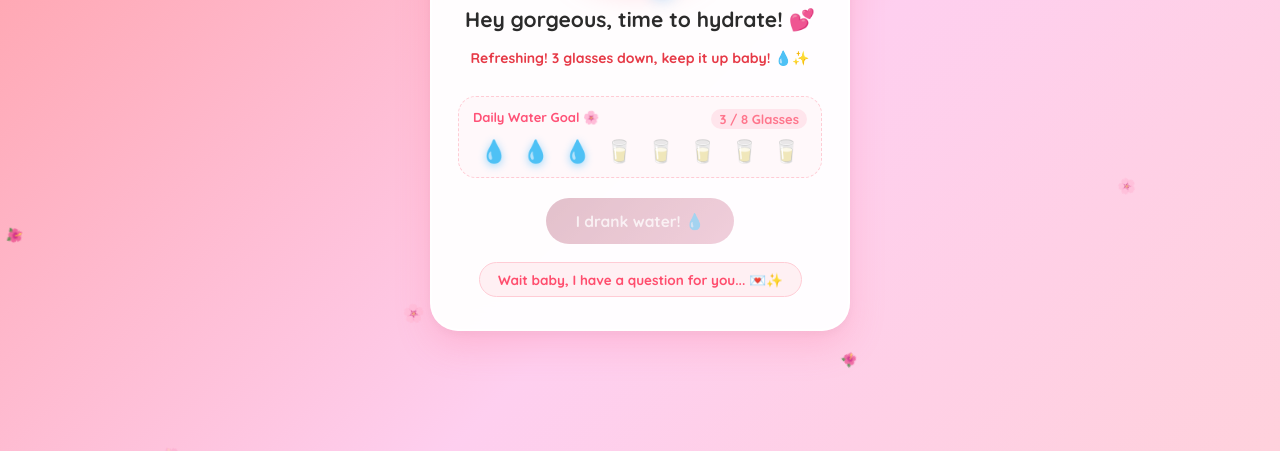
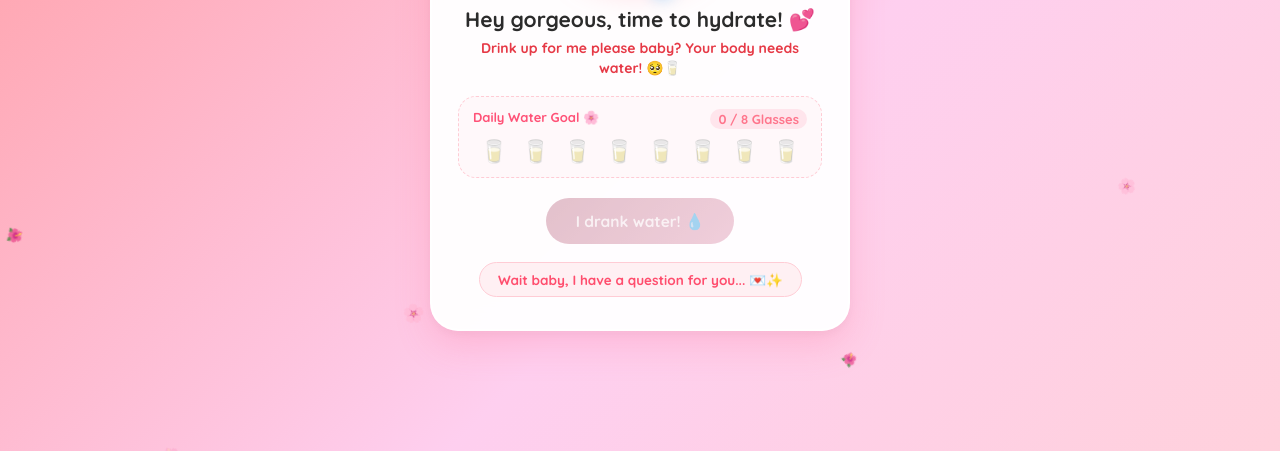
Before and after one commit to Chiffuu144/hi-baby-, a plain HTML site: page index.html in a window 1280 px wide. Shown: the part 349-800 px from the top of the page. Drawn offline with Linux system fonts and the light colour scheme.

Commit message:
Auto-reset hydration tracker at midnight each new day, persist progress same day

```diff
--- a/index.html
+++ b/index.html
@@ -83,19 +83,28 @@
     </main>
 
     <script>
-        let cupsFilled = parseInt(localStorage.getItem('cupsFilled')) || 3;
+        // ==========================================
+        // DAILY RESET: Resets at midnight (new calendar day)
+        // ==========================================
+        function getTodayKey() {
+            const now = new Date();
+            // Format: YYYY-MM-DD in local time
+            return `${now.getFullYear()}-${String(now.getMonth()+1).padStart(2,'0')}-${String(now.getDate()).padStart(2,'0')}`;
+        }
 
-        const hydrationMessages = [
-            "Drink up for me please baby? Your body needs water! 🥺🥛",
-            "Good start baby! Drink more water for me please 💕",
-            "Proud of you! Keep going pretty girl, stay hydrated! 🌸",
-            "Refreshing! 3 glasses down, keep it up baby! 💧✨",
-            "Halfway there my love! You're doing so amazing! 🥰💖",
-            "Rawrrr good girl! Keep drinking more water baby! 🐾💕",
-            "Yayy almost done! Just 2 more glasses, you got this baby! 🌷✨",
-            "Just 1 more glass left! One final sip for your boy! 💍🌹",
-            "YAYYY! 8 glasses done! You reached your goal today! 🎉💖"
-        ];
+        const savedDay   = localStorage.getItem('cupsDate');
+        const todayKey   = getTodayKey();
+        let cupsFilled;
+
+        if (savedDay === todayKey) {
+            // Same day — restore saved progress
+            cupsFilled = parseInt(localStorage.getItem('cupsFilled')) || 0;
+        } else {
+            // New day (past midnight) — reset to 0 and save today's date
+            cupsFilled = 0;
+            localStorage.setItem('cupsFilled', 0);
+            localStorage.setItem('cupsDate', todayKey);
+        }
 
         window.addEventListener('DOMContentLoaded', () => {
             updateCupsUI();
@@ -115,9 +124,22 @@
                 cupsFilled = index + 1;
             }
             localStorage.setItem('cupsFilled', cupsFilled);
+            localStorage.setItem('cupsDate', getTodayKey());
             createHeartBurst();
             updateCupsUI();
         }
+
+        const hydrationMessages = [
+            "Drink up for me please baby? Your body needs water! 🥺🥛",
+            "Good start baby! Drink more water for me please 💕",
+            "Proud of you! Keep going pretty girl, stay hydrated! 🌸",
+            "Refreshing! 3 glasses down, keep it up baby! 💧✨",
+            "Halfway there my love! You're doing so amazing! 🥰💖",
+            "Rawrrr good girl! Keep drinking more water baby! 🐾💕",
+            "Yayy almost done! Just 2 more glasses, you got this baby! 🌷✨",
+            "Just 1 more glass left! One final sip for your boy! 💍🌹",
+            "YAYYY! 8 glasses done! You reached your goal today! 🎉💖"
+        ];
 
         function updateCupsUI() {
             const cups = document.querySelectorAll('.cup');
```
